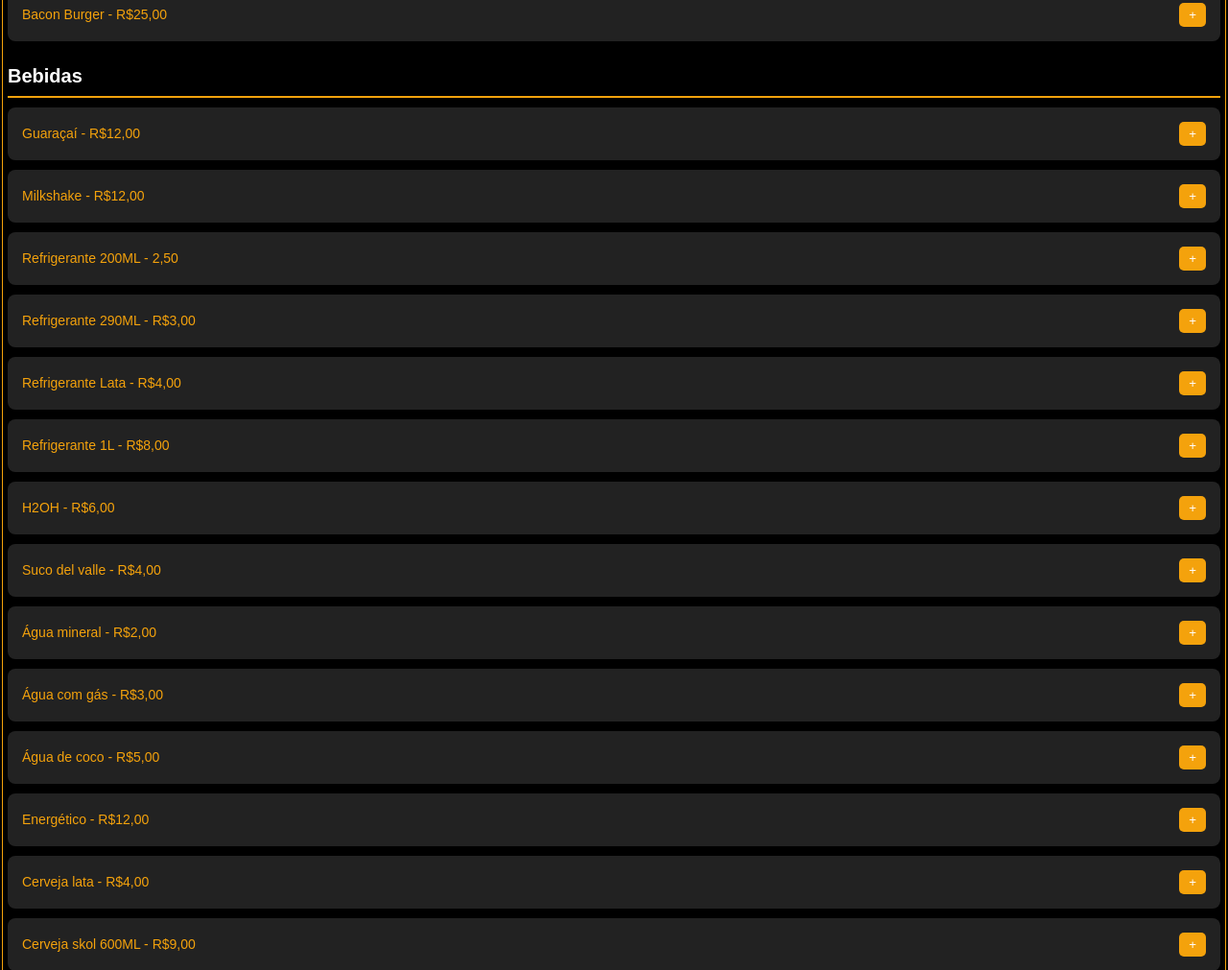
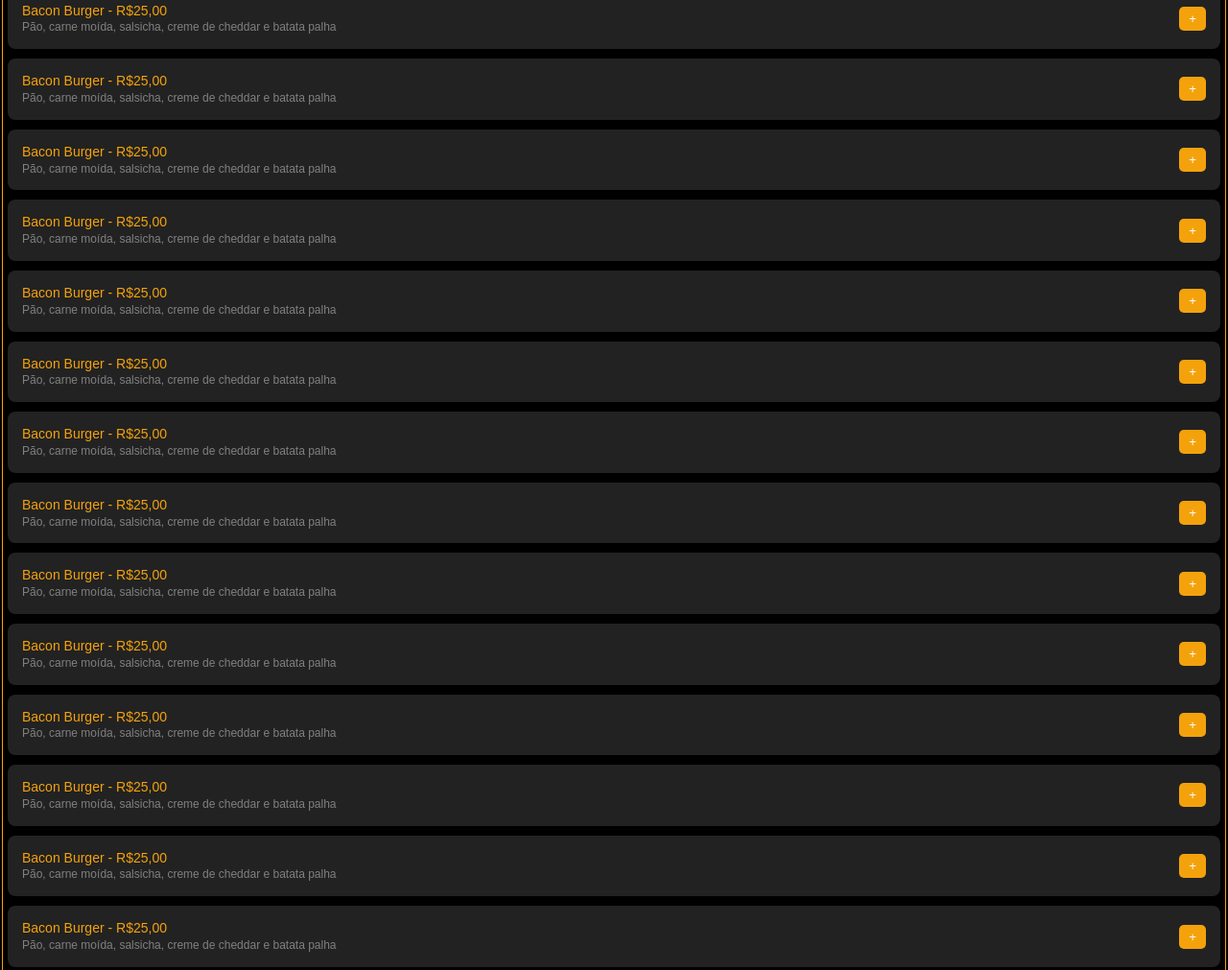
Before and after one commit to WillianoCosta/cardapio, a plain HTML site: page index.html in a window 1280 px wide. Shown: the part 516-1527 px from the top of the page at 96% size. Drawn offline with Linux system fonts and the light colour scheme.

Commit message:
Update index.html

```diff
--- a/index.html
+++ b/index.html
@@ -43,10 +43,89 @@
           <button onclick="addToCart('Cachorro quente', 6)">+</button>
         </div>
         <div class="menu-item">
-          <p>Bacon Burger - R$25,00</p>
+          <p style="line-height: 1.2;">Bacon Burger - R$25,00<br>
+            <span style="font-size: 12px; color: gray;">Pão, carne moída, salsicha, creme de cheddar e batata palha</span>
+          </p>
           <button onclick="addToCart('Bacon Burger', 25)">+</button>
         </div>
-      </div>
+        <div class="menu-item">
+          <p style="line-height: 1.2;">Bacon Burger - R$25,00<br>
+            <span style="font-size: 12px; color: gray;">Pão, carne moída, salsicha, creme de cheddar e batata palha</span>
+          </p>
+          <button onclick="addToCart('Bacon Burger', 25)">+</button>
+        </div>
+        <div class="menu-item">
+          <p style="line-height: 1.2;">Bacon Burger - R$25,00<br>
+            <span style="font-size: 12px; color: gray;">Pão, carne moída, salsicha, creme de cheddar e batata palha</span>
+          </p>
+          <button onclick="addToCart('Bacon Burger', 25)">+</button>
+        </div>
+        <div class="menu-item">
+          <p style="line-height: 1.2;">Bacon Burger - R$25,00<br>
+            <span style="font-size: 12px; color: gray;">Pão, carne moída, salsicha, creme de cheddar e batata palha</span>
+          </p>
+          <button onclick="addToCart('Bacon Burger', 25)">+</button>
+        </div>
+        <div class="menu-item">
+          <p style="line-height: 1.2;">Bacon Burger - R$25,00<br>
+            <span style="font-size: 12px; color: gray;">Pão, carne moída, salsicha, creme de cheddar e batata palha</span>
+          </p>
+          <button onclick="addToCart('Bacon Burger', 25)">+</button>
+        </div>
+        <div class="menu-item">
+          <p style="line-height: 1.2;">Bacon Burger - R$25,00<br>
+            <span style="font-size: 12px; color: gray;">Pão, carne moída, salsicha, creme de cheddar e batata palha</span>
+          </p>
+          <button onclick="addToCart('Bacon Burger', 25)">+</button>
+        </div>
+        <div class="menu-item">
+          <p style="line-height: 1.2;">Bacon Burger - R$25,00<br>
+            <span style="font-size: 12px; color: gray;">Pão, carne moída, salsicha, creme de cheddar e batata palha</span>
+          </p>
+          <button onclick="addToCart('Bacon Burger', 25)">+</button>
+        </div>
+        <div class="menu-item">
+          <p style="line-height: 1.2;">Bacon Burger - R$25,00<br>
+            <span style="font-size: 12px; color: gray;">Pão, carne moída, salsicha, creme de cheddar e batata palha</span>
+          </p>
+          <button onclick="addToCart('Bacon Burger', 25)">+</button>
+        </div>
+        <div class="menu-item">
+          <p style="line-height: 1.2;">Bacon Burger - R$25,00<br>
+            <span style="font-size: 12px; color: gray;">Pão, carne moída, salsicha, creme de cheddar e batata palha</span>
+          </p>
+          <button onclick="addToCart('Bacon Burger', 25)">+</button>
+        </div>
+        <div class="menu-item">
+          <p style="line-height: 1.2;">Bacon Burger - R$25,00<br>
+            <span style="font-size: 12px; color: gray;">Pão, carne moída, salsicha, creme de cheddar e batata palha</span>
+          </p>
+          <button onclick="addToCart('Bacon Burger', 25)">+</button>
+        </div>
+        <div class="menu-item">
+          <p style="line-height: 1.2;">Bacon Burger - R$25,00<br>
+            <span style="font-size: 12px; color: gray;">Pão, carne moída, salsicha, creme de cheddar e batata palha</span>
+          </p>
+          <button onclick="addToCart('Bacon Burger', 25)">+</button>
+        </div>
+        <div class="menu-item">
+          <p style="line-height: 1.2;">Bacon Burger - R$25,00<br>
+            <span style="font-size: 12px; color: gray;">Pão, carne moída, salsicha, creme de cheddar e batata palha</span>
+          </p>
+          <button onclick="addToCart('Bacon Burger', 25)">+</button>
+        </div>
+        <div class="menu-item">
+          <p style="line-height: 1.2;">Bacon Burger - R$25,00<br>
+            <span style="font-size: 12px; color: gray;">Pão, carne moída, salsicha, creme de cheddar e batata palha</span>
+          </p>
+          <button onclick="addToCart('Bacon Burger', 25)">+</button>
+        </div>
+        <div class="menu-item">
+          <p style="line-height: 1.2;">Bacon Burger - R$25,00<br>
+            <span style="font-size: 12px; color: gray;">Pão, carne moída, salsicha, creme de cheddar e batata palha</span>
+          </p>
+          <button onclick="addToCart('Bacon Burger', 25)">+</button>
+        </div>
       <div class="category">
         <h3>Bebidas</h3>
         <div class="menu-item">
@@ -149,6 +228,12 @@
           <p>Água - R$5,00</p>
           <button onclick="addToCart('Água', 5)">+</button>
         </div>
+        <div class="category">
+          <h3>Porções</h3>
+          <div class="category">
+            <h3>Drinks</h3>
+            <div class="category">
+              <h3>Adicionais</h3>
       </div>
       <!-- Outras categorias... -->
     </section>
```
